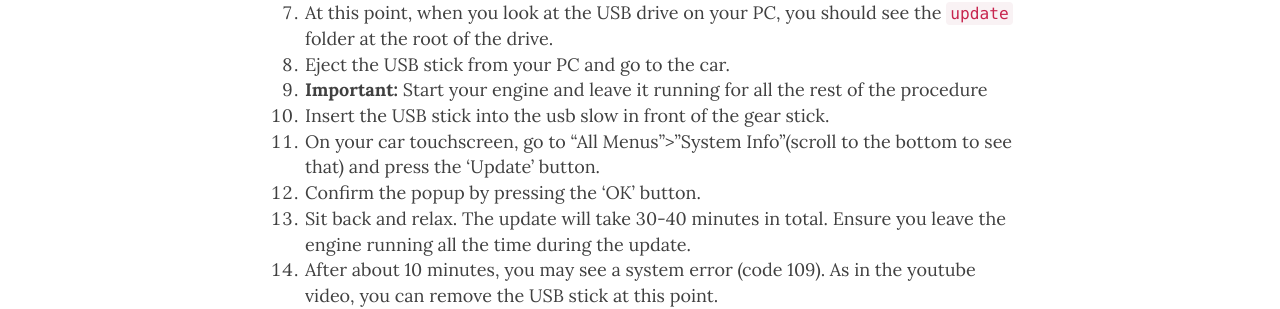
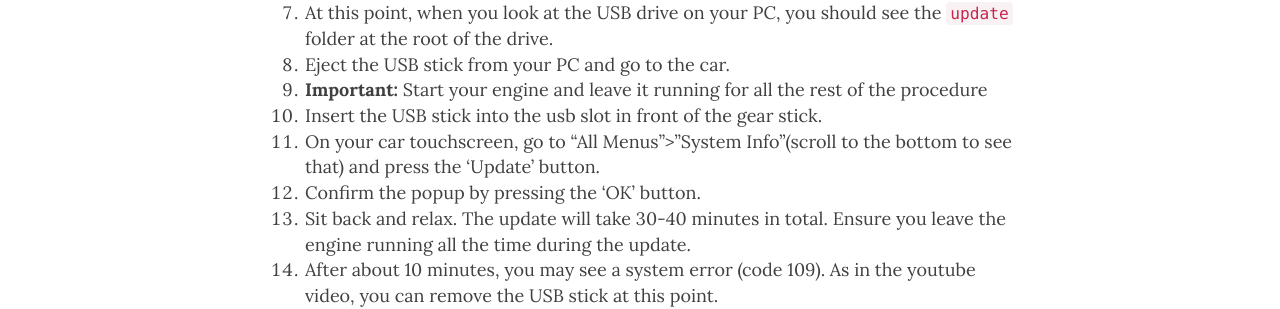
Before and after one commit to fbradyirl/fbradyirl_archive.github.io, a Jekyll site: the page built from _posts/2018-01-19-install-apple-carplay-android-auto-on-your-hyundai-i40-software-upgrade.md, in a window 1280 px wide and 900 px high, scrolled down 2138 px. Shown: the part 156-465 px from the top of the window. Built offline with Jekyll 4.4.1, drawn with Linux system fonts in a browser that asks for light colours; nearby versions of some CDN libraries; comment, search, counter and statistics services are not loaded.

Commit message:
Update 2018-01-19-install-apple-carplay-android-auto-on-your-hyundai-i40-software-upgrade.md

```diff
--- a/_posts/2018-01-19-install-apple-carplay-android-auto-on-your-hyundai-i40-software-upgrade.md
+++ b/_posts/2018-01-19-install-apple-carplay-android-auto-on-your-hyundai-i40-software-upgrade.md
@@ -56,7 +56,7 @@ I eventually came across a Russian [forum](https://www.drive2.ru/l/4924017150441
 7. At this point, when you look at the USB drive on your PC, you should see the `update` folder at the root of the drive.
 8. Eject the USB stick from your PC and go to the car.
 9. **Important:** Start your engine and leave it running for all the rest of the procedure
-10. Insert the USB stick into the usb slow in front of the gear stick.
+10. Insert the USB stick into the usb slot in front of the gear stick.
 11. On your car touchscreen, go to "All Menus">"System Info"(scroll to the bottom to see that) and press the 'Update' button.
 12. Confirm the popup by pressing the 'OK' button.
 13. Sit back and relax. The update will take 30-40 minutes in total. Ensure you leave the engine running all the time during the update.
```
